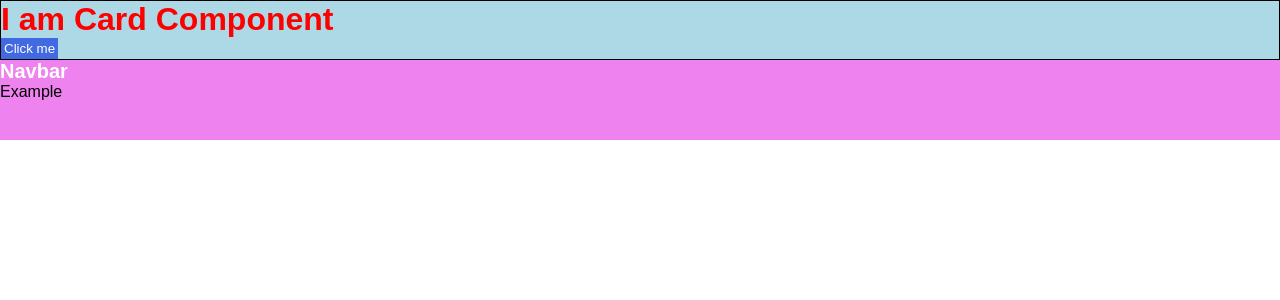
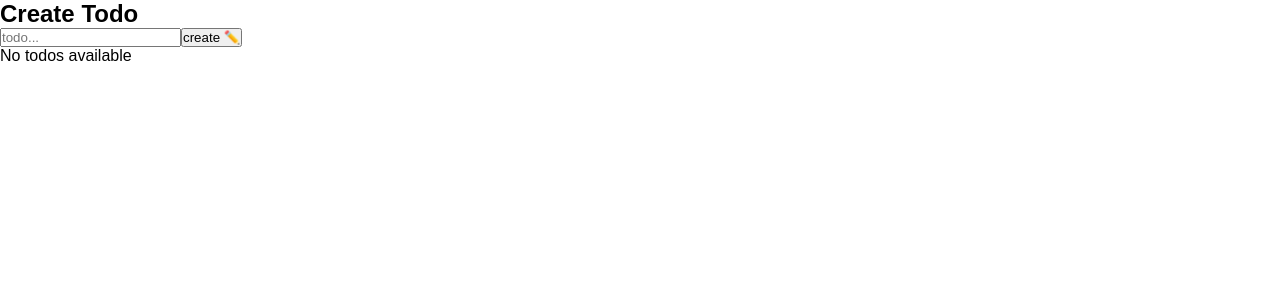
Before and after one commit to Sarvesh-1999/React-5PM-M3, a React (Vite) app: page / in a window 1280 px wide. Shown: the top 300 px of the page. Built offline with nearby package versions, Linux system fonts and the light colour scheme.

Commit message:
todo task2

```diff
--- a/src/App.jsx
+++ b/src/App.jsx
@@ -13,6 +13,7 @@ import Dashboard from "./allTopics/06_context/Dashboard"
 import ControlledForms1 from "./allTopics/08_forms/ControlledForms1";
 import Card from "./allTopics/09_reactCss/Card";
 import Navbar from "./allTopics/09_reactCss/Navbar";
+import TodoWrapper from "./task2/TodoWrapper";
 function App() {
   return (
     <>
@@ -28,9 +29,10 @@ function App() {
       {/* <ParentX/> */}
       {/* <Dashboard/> */}
       {/* <ControlledForms1/> */}
-      <Card/>
+      {/* <Card/> */}
+      {/* <Navbar/> */}
 
-      <Navbar/>
+      <TodoWrapper/>
     </>
   );
 }
--- /dev/null
+++ b/src/task2/CreateTodo.jsx
@@ -0,0 +1,19 @@
+const CreateTodo = ({ todo, setTodo, handleAddTodo }) => {
+  return (
+    <div>
+      <form onSubmit={handleAddTodo}>
+        <h2>Create Todo</h2>
+        <input
+          type="text"
+          placeholder="todo..."
+          value={todo}
+          required
+          onChange={(e) => setTodo(e.target.value)}
+        />
+        <button>create ✏️</button>
+      </form>
+    </div>
+  );
+};
+
+export default CreateTodo;
--- /dev/null
+++ b/src/task2/DisplayTodo.jsx
@@ -0,0 +1,23 @@
+import React from "react";
+
+const DisplayTodo = ({ allTodos , handleDeleteTodo }) => {
+  return (
+    <div>
+      {allTodos.length === 0 ? (
+        <p>No todos available</p>
+      ) : (
+        allTodos.map((ele) => {
+          return (
+            <div key={ele.id}>
+              <li>{ele.text}</li>
+              <button>edit</button>
+              <button onClick={() =>  handleDeleteTodo(ele.id)}>delete</button>
+            </div>
+          );
+        })
+      )}
+    </div>
+  );
+};
+
+export default DisplayTodo;
--- /dev/null
+++ b/src/task2/TodoWrapper.jsx
@@ -0,0 +1,41 @@
+import { useState } from "react";
+import CreateTodo from "./CreateTodo";
+import DisplayTodo from "./DisplayTodo";
+
+const TodoWrapper = () => {
+  const [todo, setTodo] = useState("");
+  const [allTodos, setAllTodos] = useState([]);
+
+  function handleAddTodo(e) {
+    e.preventDefault();
+    let newTodo = {
+      id: Date.now(),
+      text: todo.trim(),
+    };
+    console.log(newTodo);
+
+    setAllTodos([...allTodos, newTodo]);// store previous todos and new todo
+    setTodo(""); // clear input field
+  }
+
+  function handleDeleteTodo(id){
+    //! using splice
+    // let index = allTodos.findIndex((ele)=> ele.id === id)
+    // let newArray = [...allTodos]
+    // newArray.splice(index , 1 )
+    // setAllTodos(newArray)
+
+    //! using filter
+    let filteredTodo = allTodos.filter((ele) => ele.id !== id)
+    setAllTodos(filteredTodo)
+  }
+
+  return (
+    <div>
+      <CreateTodo todo={todo} setTodo={setTodo} handleAddTodo={handleAddTodo} />
+      <DisplayTodo allTodos={allTodos}  handleDeleteTodo={handleDeleteTodo}/>
+    </div>
+  );
+};
+
+export default TodoWrapper;
```
